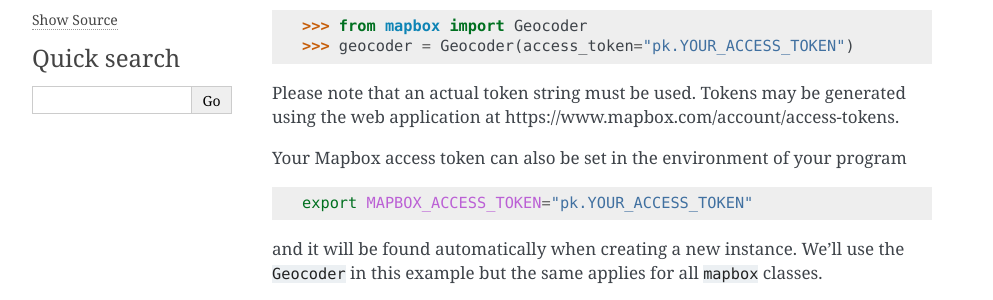
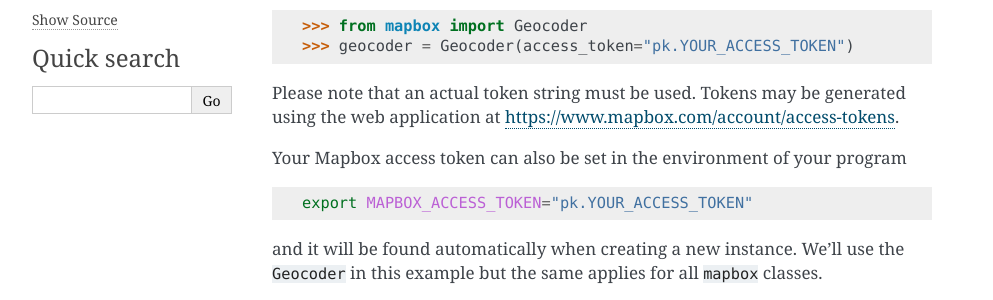
Before and after one commit to mapbox/mapbox-sdk-py, a Sphinx documentation site: the page built from docs/access_tokens.md, in a window 1280 px wide. Shown: the part 183-483 px from the top of the page, without its empty margins (148-1141 px from the left). Built offline with Sphinx 7.4.7, drawn with Linux system fonts in a browser that asks for light colours; some of the changed lines change nothing that is shown.

Commit message:
Fix link

````diff
--- a/docs/access_tokens.md
+++ b/docs/access_tokens.md
@@ -7,11 +7,10 @@
 ```python
 >>> from mapbox import Geocoder
 >>> geocoder = Geocoder(access_token="pk.YOUR_ACCESS_TOKEN")
-
 ```
 
 Please note that an actual token string must be used. Tokens may be generated
-using the web application at https://www.mapbox.com/account/access-tokens.
+using the web application at [https://www.mapbox.com/account/access-tokens](https://www.mapbox.com/account/access-tokens).
 
 Your Mapbox access token can also be set in the environment of your program
 
@@ -27,7 +26,6 @@
 >>> import os
 >>> geocoder.session.params['access_token'] == os.environ['MAPBOX_ACCESS_TOKEN']
 True
-
 ```
 
 Best practice for access tokens and geocoding sources is to create a new
````
